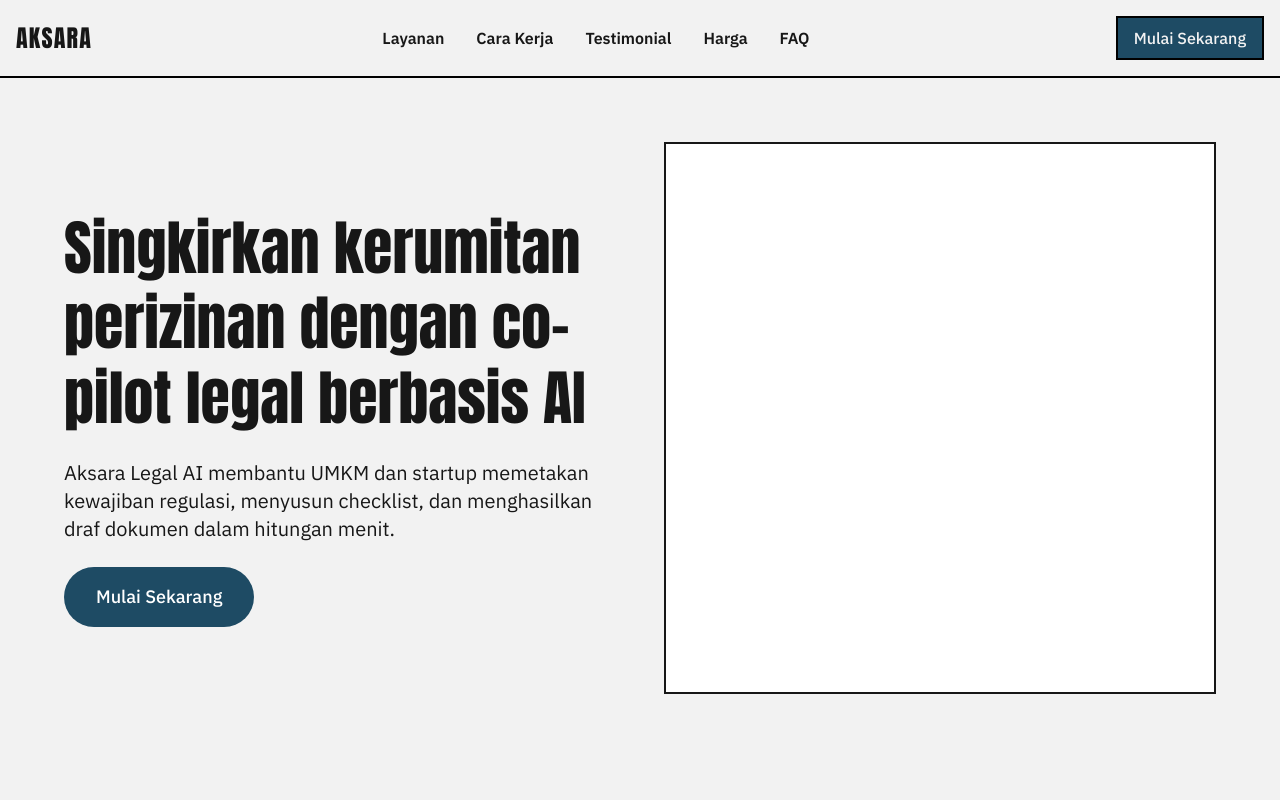
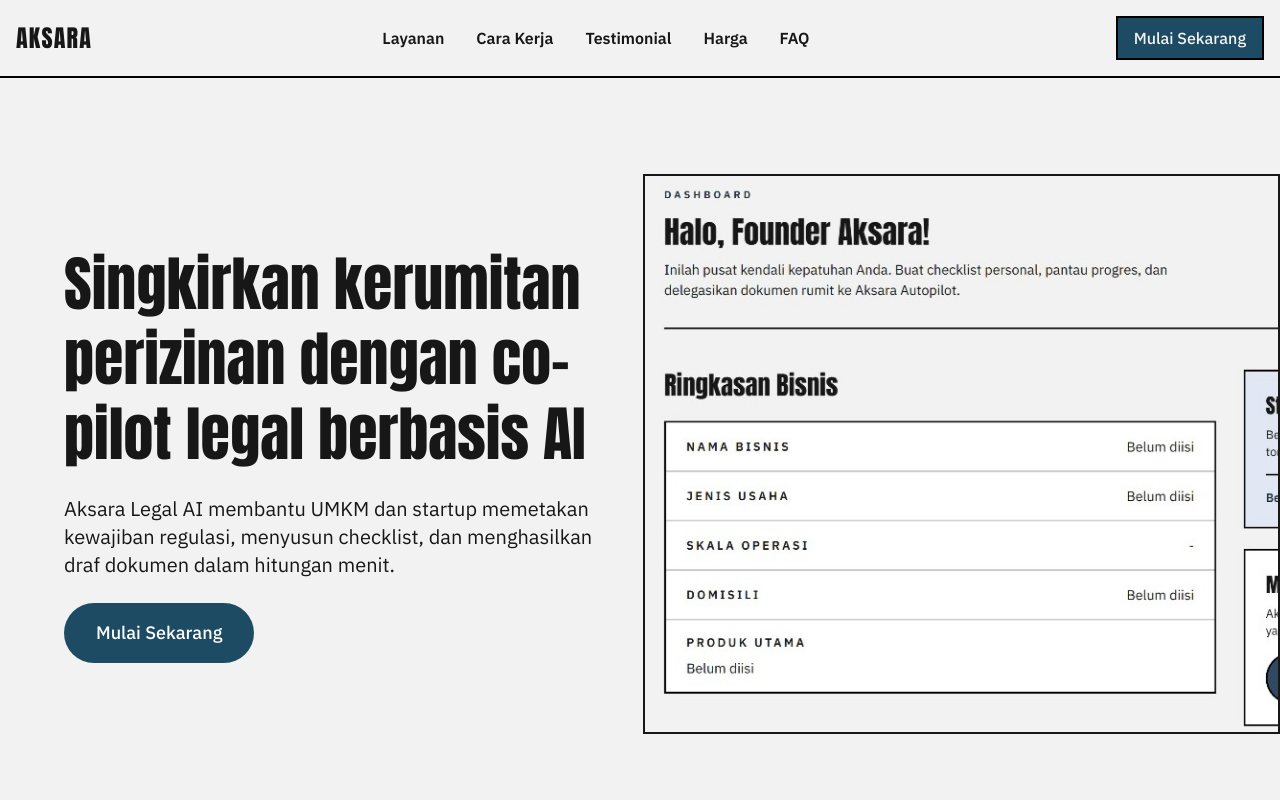
Before and after one commit to Sumbu-Labs/Aksara-Legal-AI, a Next.js app in the folder frontend/: page / in a window 1280 px wide. Shown: the top 800 px of the page. Built offline with nearby package versions, Linux system fonts and the light colour scheme.

Commit message:
feat(hero): add product image to HeroSection component

```diff
--- a/frontend/src/components/HeroSection.tsx
+++ b/frontend/src/components/HeroSection.tsx
@@ -1,5 +1,6 @@
 'use client';
 
+import Image from 'next/image';
 import Link from 'next/link';
 import { motion } from 'framer-motion';
 
@@ -8,14 +9,14 @@
 export function HeroSection() {
   return (
     <motion.section
-      className="min-h-screen bg-background px-4 py-16"
+      className="min-h-screen bg-background py-16 pl-6 pr-0 md:py-24 md:pl-16"
       initial="hidden"
       whileInView="visible"
       viewport={viewportConfig}
       variants={staggerContainer}
     >
-      <div className="mx-auto grid max-w-6xl gap-12 md:grid-cols-2 md:items-center">
-        <motion.div className="flex flex-col gap-6" variants={fadeInUp}>
+      <div className="grid w-full gap-12 md:grid-cols-[minmax(0,1fr)_minmax(0,1.2fr)] md:items-center">
+        <motion.div className="flex max-w-xl flex-col gap-6" variants={fadeInUp}>
           <h1 className="font-heading text-4xl font-bold leading-tight text-neutral-dark md:text-5xl lg:text-6xl">
             Singkirkan kerumitan perizinan dengan co-pilot legal berbasis AI
           </h1>
@@ -34,10 +35,19 @@
         </motion.div>
 
         <motion.div
-          className="aspect-square border-2 border-neutral-light bg-white shadow-card"
+          className="relative h-[320px] overflow-hidden border-2 border-neutral-light bg-white shadow-card md:h-full md:min-h-[560px]"
           aria-hidden="true"
           variants={fadeInUp}
-        />
+        >
+          <Image
+            src="/images/product.jpg"
+            alt="Antarmuka Aksara Legal AI"
+            fill
+            priority
+            className="object-cover object-left"
+            sizes="(min-width: 768px) 55vw, 100vw"
+          />
+        </motion.div>
       </div>
     </motion.section>
   );
```
Also changed, not shown: frontend/public/images/product.jpg (added).
